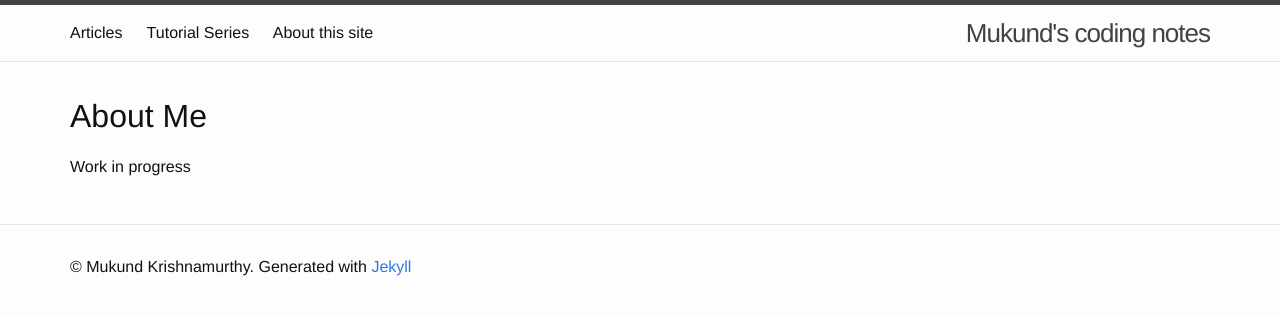
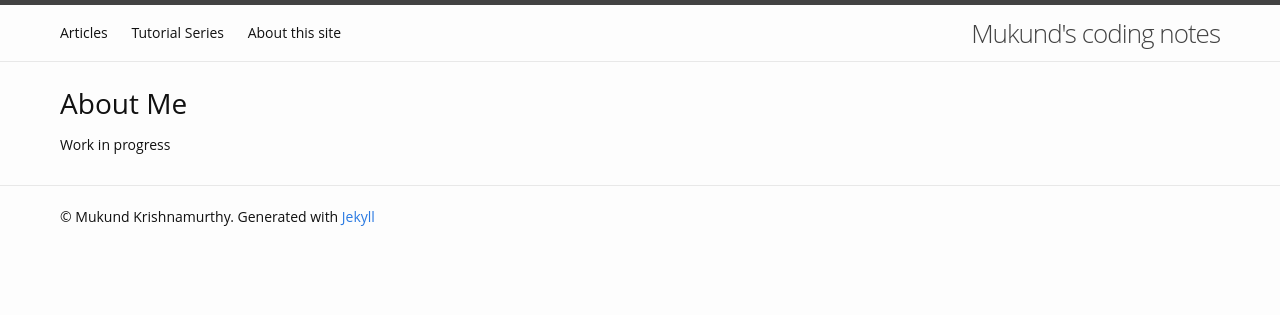
Before and after one commit to mukund-kri/blog.mukund.co.in, a Jekyll site: the page built from about_me.html, in a window 1280 px wide. Shown: the top 315 px of the page. Built offline with Jekyll 4.4.1, drawn with Linux system fonts in a browser that asks for light colours; Markdown is read by kramdown in place of the engine named in the settings.

Commit message:
Some css clean up

```diff
--- a/css/main.scss
+++ b/css/main.scss
@@ -6,13 +6,13 @@
 
 
 // Our variables
-$base-font-family: "Helvetica Neue", Helvetica, Arial, sans-serif;
-$base-font-size:   16px;
-$base-font-weight: 400;
+$base-font-family: "Open Sans", "Verdana", Arial, sans-serif;
+$base-font-size:   14px;
+$base-font-weight: normal;
 $small-font-size:  $base-font-size * 0.875;
 $base-line-height: 1.5;
 
-$spacing-unit:     30px;
+$spacing-unit:     20px;
 
 $text-color:       #111;
 $background-color: #fdfdfd;
@@ -27,6 +27,7 @@ $content-width:    1200px;
 
 $on-laptop:        1200;
 $on-palm:          1200;
+
 
 
 
@@ -53,3 +54,9 @@ $on-palm:          1200;
 
         "grid"
 ;
+
+
+// My customization: TODO: move to a diffent file
+.post-excerpt {
+  padding-bottom: 30px;
+}
--- a/index.html
+++ b/index.html
@@ -8,10 +8,9 @@ title:
     <article>
       <div class="gr-1">{{post.date | date_to_string }}</div>
 
-        <div class="gr-11">
+      <div class="gr-11 post-excerpt">
         <h2 class="title"><a href="{{ post.url }}">{{ post.title }}</a></h2>
-
-        <p>{{ post.excerpt }}</p>
+        {{ post.excerpt }}
       </div>
     </article>
   {% endfor %}
```
